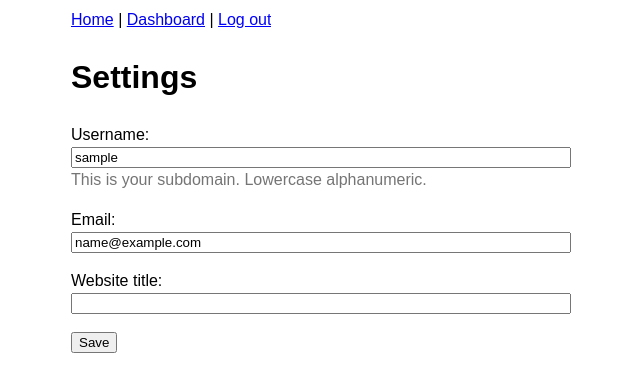
After one commit to sirodoht/schoolmemories, a Django app: page /accounts/edit/ in a window 1280 px wide. The commit adds this page. Shown: the top 392 px of the page, without its empty margins (319-959 px from the left). Run offline with Django 5.2, Linux system fonts and the light colour scheme; the visitor is signed in with stand-in values (Sample User, id 1).

Commit message:
Add dashboard and settings pages

```diff
--- a/main/templates/main/layout.html
+++ b/main/templates/main/layout.html
@@ -34,13 +34,14 @@
         <nav>
             <a href="{{ request.host }}{% url 'index' %}">Home</a>
             {% if request.user.is_authenticated %}
+            | <a href="{% url 'dashboard' %}">Dashboard</a>
             | <form method="post" action="{% url 'logout' %}" class="form-inline">
                 {% csrf_token %}
                 <input type="submit" value="Log out">
             </form>
             {% else %}
-            | <a href="{{ request.host }}{% url 'user_create' %}">Sign up</a>
-            | <a href="{{ request.host }}{% url 'login' %}">Log in</a>
+            | <a href="{% url 'user_create' %}">Sign up</a>
+            | <a href="{% url 'login' %}">Log in</a>
             {% endif %}
         </nav>
 
--- /dev/null
+++ b/main/templates/main/user_update.html
@@ -0,0 +1,15 @@
+{% extends 'main/layout.html' %}
+
+{% block title %}Settings — dukkha.pub{% endblock %}
+
+{% block content %}
+<main>
+    <h1>Settings</h1>
+
+    <form method="post">
+        {{ form.as_p }}
+        {% csrf_token %}
+        <input type="submit" value="Save">
+    </form>
+</main>
+{% endblock content %}
--- a/main/urls.py
+++ b/main/urls.py
@@ -4,6 +4,7 @@ from main import views
 
 urlpatterns = [
     path("", views.index, name="index"),
+    path("dashboard/", views.dashboard, name="dashboard"),
 ]
 
 
@@ -16,4 +17,5 @@ urlpatterns += [
         views.UserCreate.as_view(),
         name="user_create",
     ),
+    path("accounts/edit/", views.UserUpdate.as_view(), name="user_update"),
 ]
--- a/main/views.py
+++ b/main/views.py
@@ -1,12 +1,15 @@
 from django.contrib import messages
 from django.contrib.auth import authenticate, login
+from django.contrib.auth.decorators import login_required
+from django.contrib.auth.mixins import LoginRequiredMixin
 from django.contrib.auth.views import LogoutView as DjLogoutView
+from django.contrib.messages.views import SuccessMessageMixin
 from django.http import HttpResponseRedirect
 from django.shortcuts import render
 from django.urls import reverse_lazy
-from django.views.generic.edit import CreateView
+from django.views.generic.edit import CreateView, UpdateView
 
-from main import forms
+from main import forms, models
 
 
 def index(request):
@@ -34,3 +37,23 @@ class Logout(DjLogoutView):
     def dispatch(self, request, *args, **kwargs):
         messages.info(request, "logged out")
         return super().dispatch(request, *args, **kwargs)
+
+
+class UserUpdate(LoginRequiredMixin, SuccessMessageMixin, UpdateView):
+    model = models.User
+    fields = [
+        "username",
+        "email",
+        "website_title",
+    ]
+    template_name = "main/user_update.html"
+    success_message = "settings updated"
+    success_url = reverse_lazy("index")
+
+    def get_object(self):
+        return self.request.user
+
+
+@login_required
+def dashboard(request):
+    return render(request, "main/dashboard.html")
```
Also changed, not shown: main/templates/main/dashboard.html (added, +12 -0 lines).
